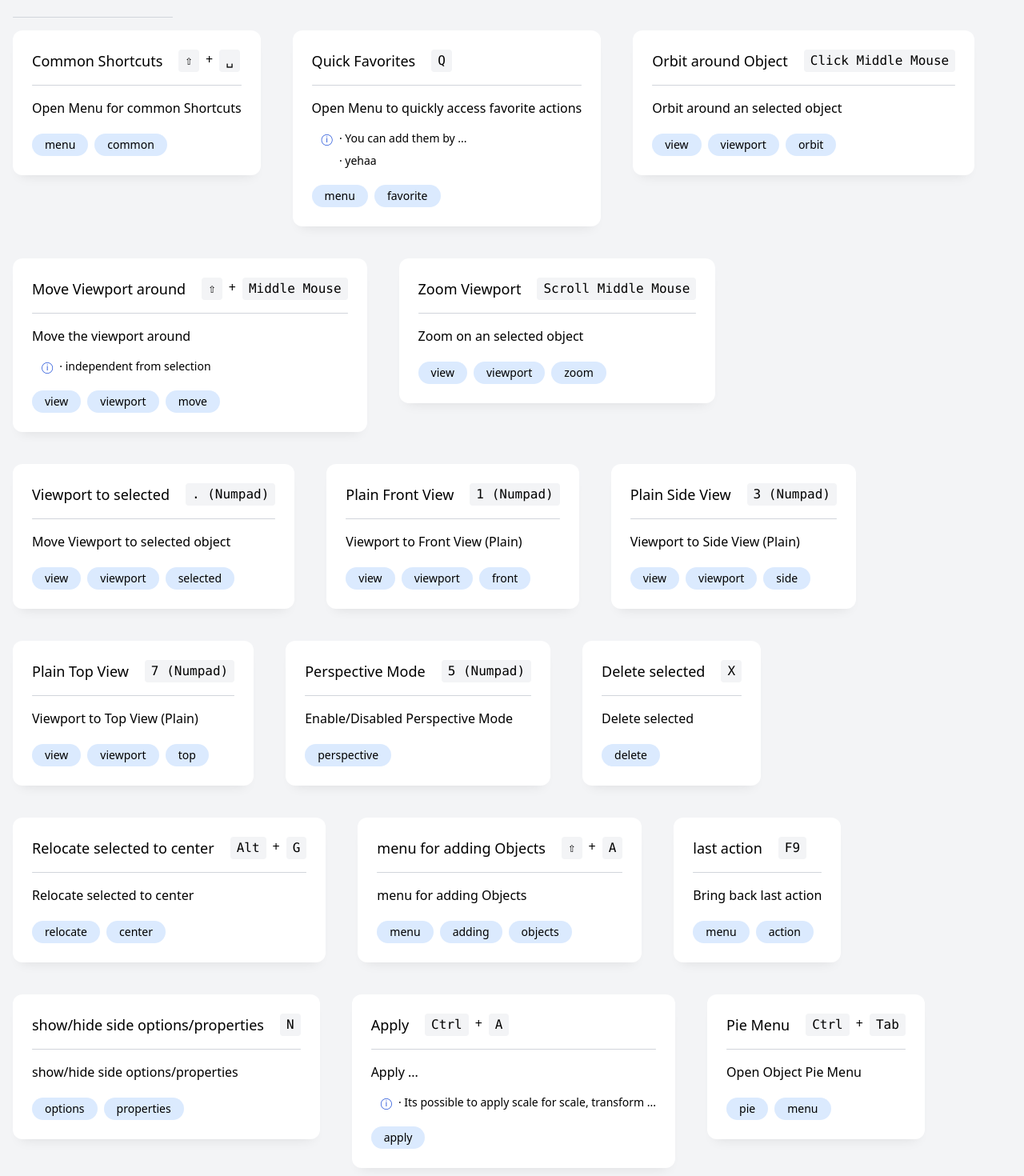
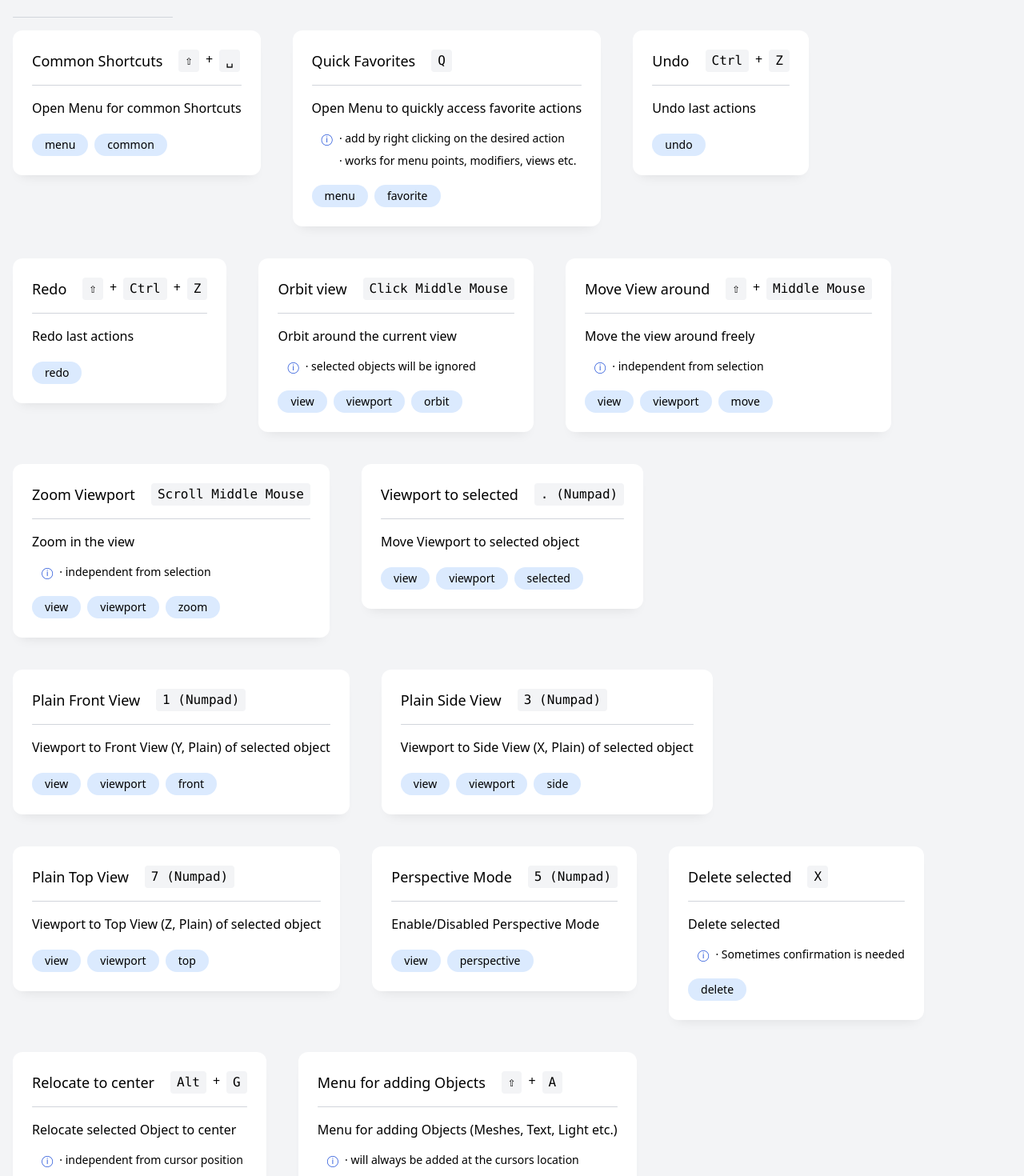
Before and after one commit to EeveeInGaa/blender-shortcuts, an Angular app: page / in a window 1280 px wide. Shown: the part 180-1650 px from the top of the page at 80% size. Built offline with nearby package versions, Linux system fonts and the light colour scheme.

Commit message:
feat: adjust and add shortcuts

```diff
--- a/src/assets/shortcuts.const.ts
+++ b/src/assets/shortcuts.const.ts
@@ -7,7 +7,10 @@ export const editModeShortcuts: BlenderShortcuts[] = [
     title: 'Moving',
     shortcut: ['G'],
     description: ['Move selected object around'],
-    information: ['+X/Y/Z: move along axis', 'no need to click, just select'],
+    information: [
+      '+X/Y/Z: move along axis',
+      'no need to click, just select and drag',
+    ],
     tags: ['move'],
   },
   {
@@ -15,7 +18,7 @@ export const editModeShortcuts: BlenderShortcuts[] = [
     title: 'Rotating',
     shortcut: ['R'],
     description: ['Rotate selected object'],
-    information: ['+X/Y/Z: rotate around axis'],
+    information: ['+X/Y/Z: rotate along axis', 'should be applied'],
     tags: ['rotate'],
   },
   {
@@ -23,7 +26,7 @@ export const editModeShortcuts: BlenderShortcuts[] = [
     title: 'Scaling',
     shortcut: ['S'],
     description: ['Scale selected object'],
-    information: ['+X/Y/Z: scale along axis'],
+    information: ['+X/Y/Z: scale along axis', 'should be applied'],
     tags: ['scale'],
   },
   {
@@ -57,22 +60,41 @@ export const generalShortcuts: BlenderShortcuts[] = [
     title: 'Quick Favorites',
     shortcut: ['Q'],
     description: ['Open Menu to quickly access favorite actions'],
-    information: ['You can add them by ...', 'yehaa'],
+    information: [
+      'add by right clicking on the desired action',
+      'works for menu points, modifiers, views etc.',
+    ],
     tags: ['menu', 'favorite'],
   },
   {
     area: [BlenderArea.General],
-    title: 'Orbit around Object',
+    title: 'Undo',
+    shortcut: ['Ctrl', 'Z'],
+    description: ['Undo last actions'],
+    information: [],
+    tags: ['undo'],
+  },
+  {
+    area: [BlenderArea.General],
+    title: 'Redo',
+    shortcut: ['⇧', 'Ctrl', 'Z'],
+    description: ['Redo last actions'],
+    information: [],
+    tags: ['redo'],
+  },
+  {
+    area: [BlenderArea.General],
+    title: 'Orbit view',
     shortcut: ['Click Middle Mouse'],
-    description: ['Orbit around an selected object'],
-    information: [],
+    description: ['Orbit around the current view'],
+    information: ['selected objects will be ignored'],
     tags: ['view', 'viewport', 'orbit'],
   },
   {
     area: [BlenderArea.General],
-    title: 'Move Viewport around',
+    title: 'Move View around',
     shortcut: ['⇧', 'Middle Mouse'],
-    description: ['Move the viewport around'],
+    description: ['Move the view around freely'],
     information: ['independent from selection'],
     tags: ['view', 'viewport', 'move'],
   },
@@ -80,8 +102,8 @@ export const generalShortcuts: BlenderShortcuts[] = [
     area: [BlenderArea.General],
     title: 'Zoom Viewport',
     shortcut: ['Scroll Middle Mouse'],
-    description: ['Zoom on an selected object'],
-    information: [],
+    description: ['Zoom in the view'],
+    information: ['independent from selection'],
     tags: ['view', 'viewport', 'zoom'],
   },
   {
@@ -96,7 +118,7 @@ export const generalShortcuts: BlenderShortcuts[] = [
     area: [BlenderArea.General],
     title: 'Plain Front View',
     shortcut: ['1 (Numpad)'],
-    description: ['Viewport to Front View (Plain)'],
+    description: ['Viewport to Front View (Y, Plain) of selected object'],
     information: [],
     tags: ['view', 'viewport', 'front'],
   },
@@ -104,7 +126,7 @@ export const generalShortcuts: BlenderShortcuts[] = [
     area: [BlenderArea.General],
     title: 'Plain Side View',
     shortcut: ['3 (Numpad)'],
-    description: ['Viewport to Side View (Plain)'],
+    description: ['Viewport to Side View (X, Plain) of selected object'],
     information: [],
     tags: ['view', 'viewport', 'side'],
   },
@@ -112,7 +134,7 @@ export const generalShortcuts: BlenderShortcuts[] = [
     area: [BlenderArea.General],
     title: 'Plain Top View',
     shortcut: ['7 (Numpad)'],
-    description: ['Viewport to Top View (Plain)'],
+    description: ['Viewport to Top View (Z, Plain) of selected object'],
     information: [],
     tags: ['view', 'viewport', 'top'],
   },
@@ -122,45 +144,45 @@ export const generalShortcuts: BlenderShortcuts[] = [
     shortcut: ['5 (Numpad)'],
     description: ['Enable/Disabled Perspective Mode'],
     information: [],
-    tags: ['perspective'],
+    tags: ['view', 'perspective'],
   },
   {
     area: [BlenderArea.General],
     title: 'Delete selected',
     shortcut: ['X'],
     description: ['Delete selected'],
-    information: [],
+    information: ['Sometimes confirmation is needed'],
     tags: ['delete'],
   },
   {
     area: [BlenderArea.General],
-    title: 'Relocate selected to center',
+    title: 'Relocate to center',
     shortcut: ['Alt', 'G'],
-    description: ['Relocate selected to center'],
-    information: [],
+    description: ['Relocate selected Object to center'],
+    information: ['independent from cursor position'],
     tags: ['relocate', 'center'],
   },
   {
     area: [BlenderArea.General],
-    title: 'menu for adding Objects',
+    title: 'Menu for adding Objects',
     shortcut: ['⇧', 'A'],
-    description: ['menu for adding Objects'],
-    information: [],
+    description: ['Menu for adding Objects (Meshes, Text, Light etc.)'],
+    information: ['will always be added at the cursors location'],
     tags: ['menu', 'adding', 'objects'],
   },
   {
     area: [BlenderArea.General],
     title: 'last action',
     shortcut: ['F9'],
-    description: ['Bring back last action'],
-    information: [],
-    tags: ['menu', 'action'],
+    description: ['Bring back last action once'],
+    information: ["closing this menu and it's not possible to open it again"],
+    tags: ['menu', 'last action'],
   },
   {
     area: [BlenderArea.General],
-    title: 'show/hide side options/properties',
+    title: 'side properties',
     shortcut: ['N'],
-    description: ['show/hide side options/properties'],
+    description: ['show/hide side options/properties (right of viewport)'],
     information: [],
     tags: ['options', 'properties'],
   },
@@ -168,17 +190,19 @@ export const generalShortcuts: BlenderShortcuts[] = [
     area: [BlenderArea.General],
     title: 'Apply',
     shortcut: ['Ctrl', 'A'],
-    description: ['Apply ...'],
-    information: ['Its possible to apply scale for scale, transform ...'],
+    description: ['Apply changes'],
+    information: ["it's possible to apply scale, rotation etc."],
     tags: ['apply'],
   },
   {
     area: [BlenderArea.General],
-    title: 'Pie Menu',
+    title: 'Mode Pie Menu',
     shortcut: ['Ctrl', 'Tab'],
-    description: ['Open Object Pie Menu'],
-    information: [],
-    tags: ['pie', 'menu'],
+    description: ['Open Mode Pie Menu (Modes, Paint)'],
+    information: [
+      "it's also possible to select the desired point by clicking the connected number",
+    ],
+    tags: ['mode', 'pie', 'menu'],
   },
   {
     area: [BlenderArea.General],
@@ -196,4 +220,20 @@ export const generalShortcuts: BlenderShortcuts[] = [
     information: ['active selected Object is the Parent'],
     tags: ['group', 'parent'],
   },
+  {
+    area: [BlenderArea.General],
+    title: 'Cursor to Center',
+    shortcut: ['⇧', 'C'],
+    description: ['Move the 3D Cursor to center of View'],
+    information: [],
+    tags: ['cursor', 'center'],
+  },
+  {
+    area: [BlenderArea.General],
+    title: 'Snap Pie Menu',
+    shortcut: ['⇧', 'S'],
+    description: ['Open Snap Pie Menu (Selection, Cursor)'],
+    information: [],
+    tags: ['selection', 'cursor', 'pie', 'menu'],
+  },
 ];
```
